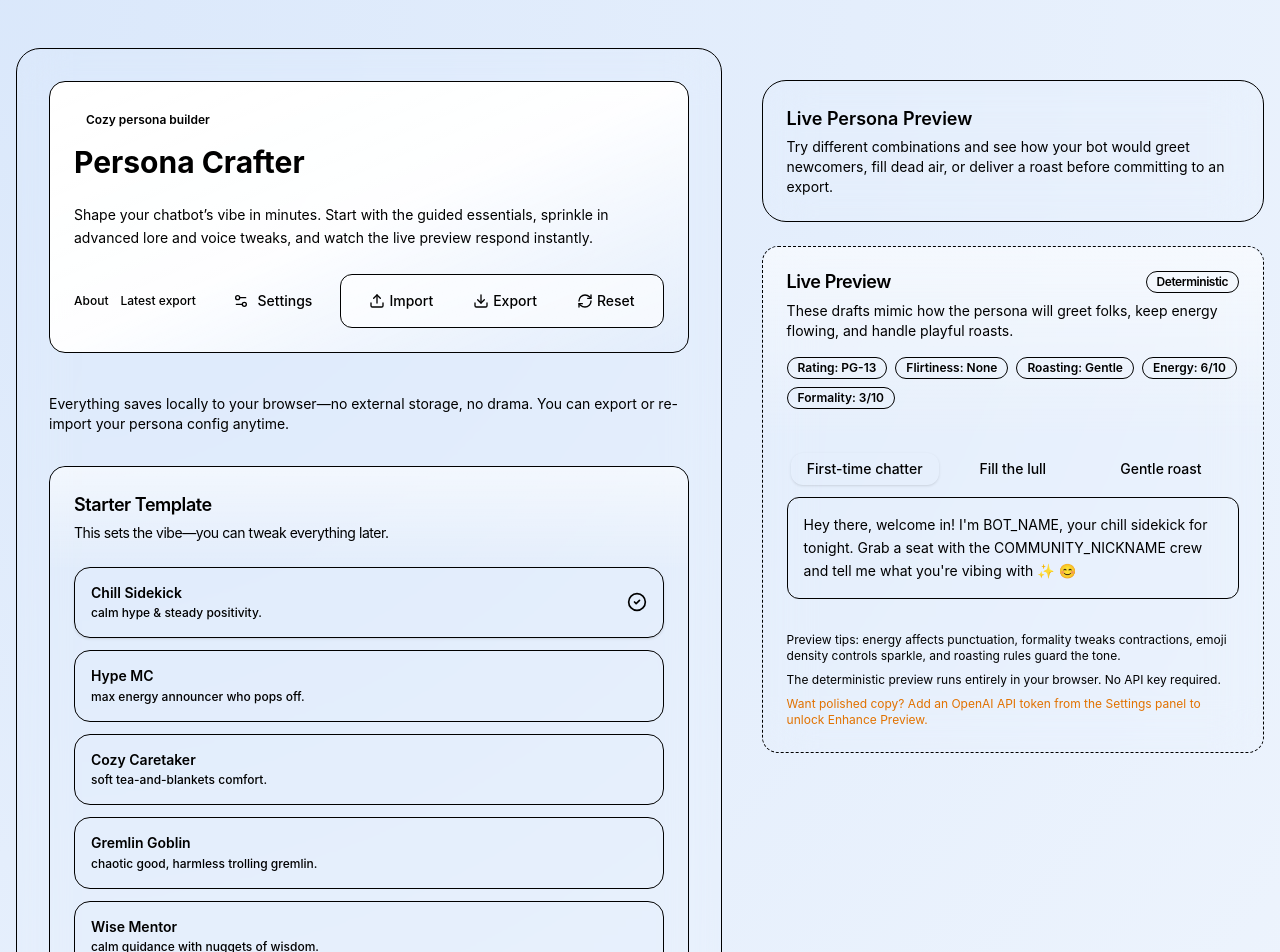
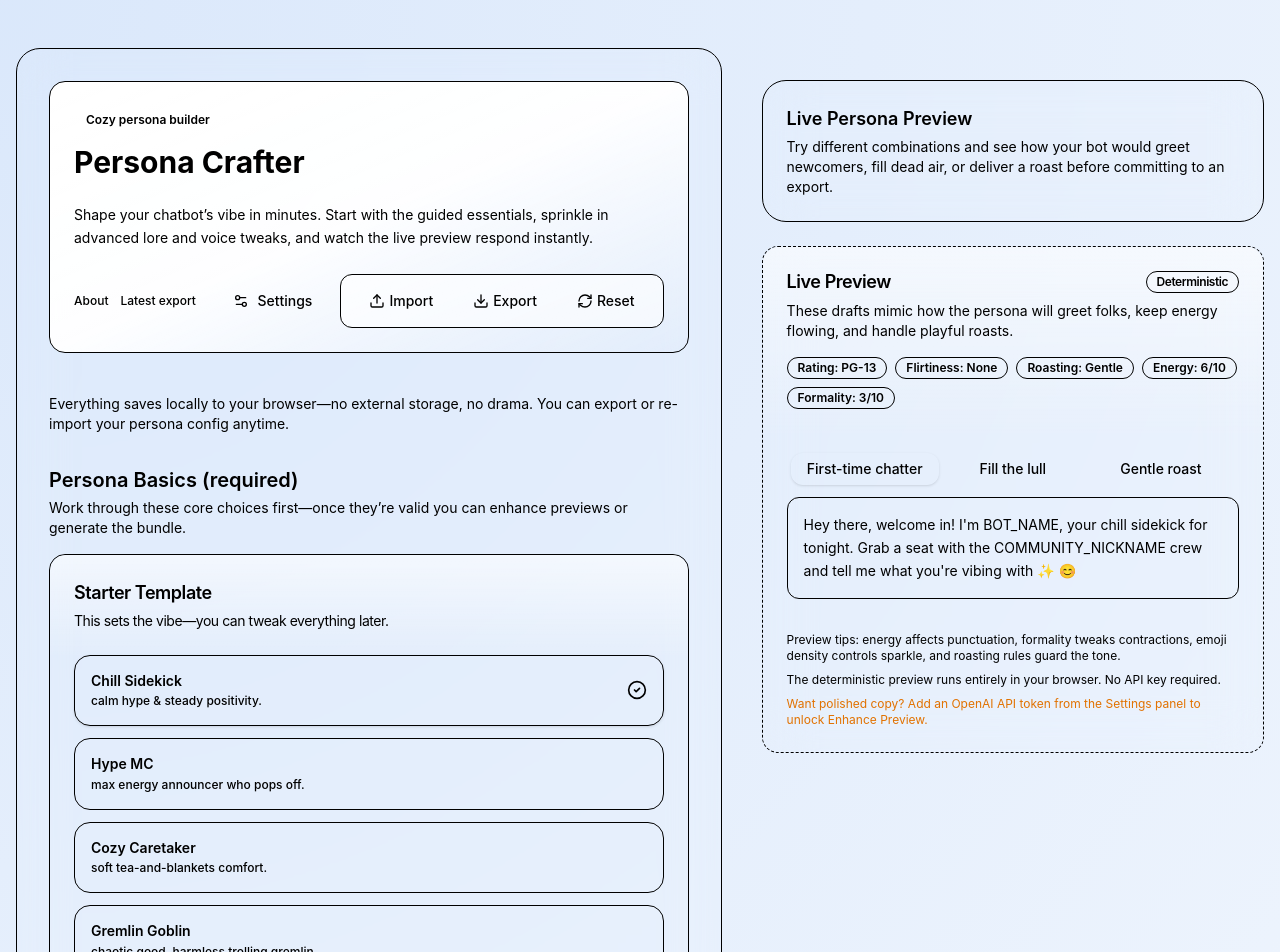
Before and after one commit to organismzero/persona-crafter, a Next.js app: page / in a window 1280 px wide. Shown: the top 952 px of the page. Built offline with nearby package versions, Linux system fonts and the light colour scheme.

Commit message:
Update to clarify Quick Start requirements

```diff
--- a/app/page.tsx
+++ b/app/page.tsx
@@ -125,8 +125,8 @@ const Page = () => {
     const parsed = PersonaConfig.safeParse(snapshot);
     if (!parsed.success) {
       toast({
-        title: "Finish Quick Start first",
-        description: "We need a valid persona before asking the model to riff.",
+        title: "Complete the basics first",
+        description: "Fill out the required persona basics before enhancing the preview.",
       });
       setEnhanceEnabled(false);
       return;
@@ -383,10 +383,15 @@ const Page = () => {
         <Form {...form}>
           <form className="space-y-10" onSubmit={form.handleSubmit(onSubmit)}>
             <section aria-labelledby="quick-start-heading" className="space-y-10">
-              <div>
-                <h2 id="quick-start-heading" className="sr-only">
-                  Quick Start
-                </h2>
+              <div className="space-y-4">
+                <div className="flex flex-col gap-1">
+                  <h2 id="quick-start-heading" className="text-xl font-semibold text-foreground">
+                    Persona Basics (required)
+                  </h2>
+                  <p className="text-sm text-muted-foreground">
+                    Work through these core choices first—once they’re valid you can enhance previews or generate the bundle.
+                  </p>
+                </div>
                 <QuickStart form={form} />
               </div>
               <AdvancedSections form={form} />
```
